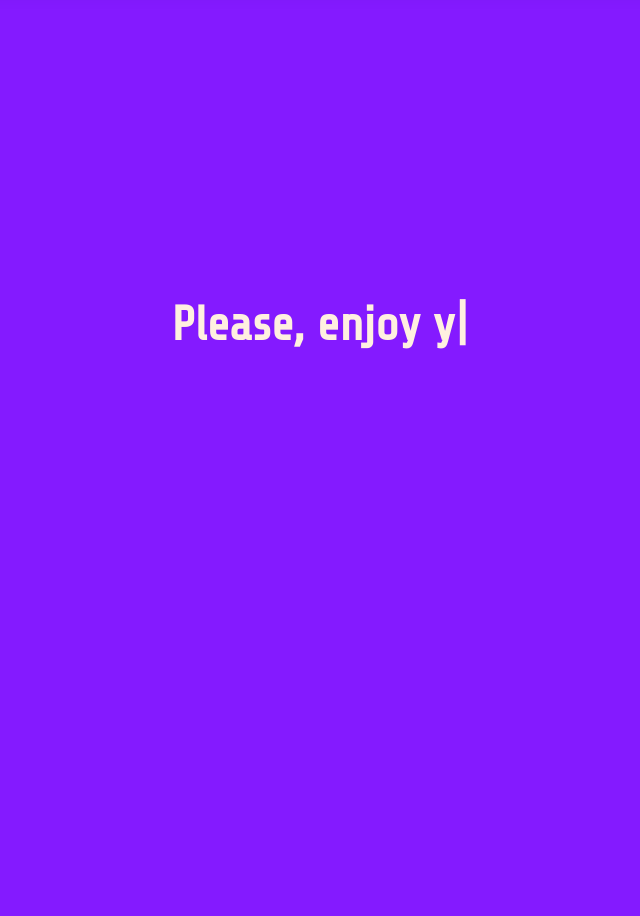
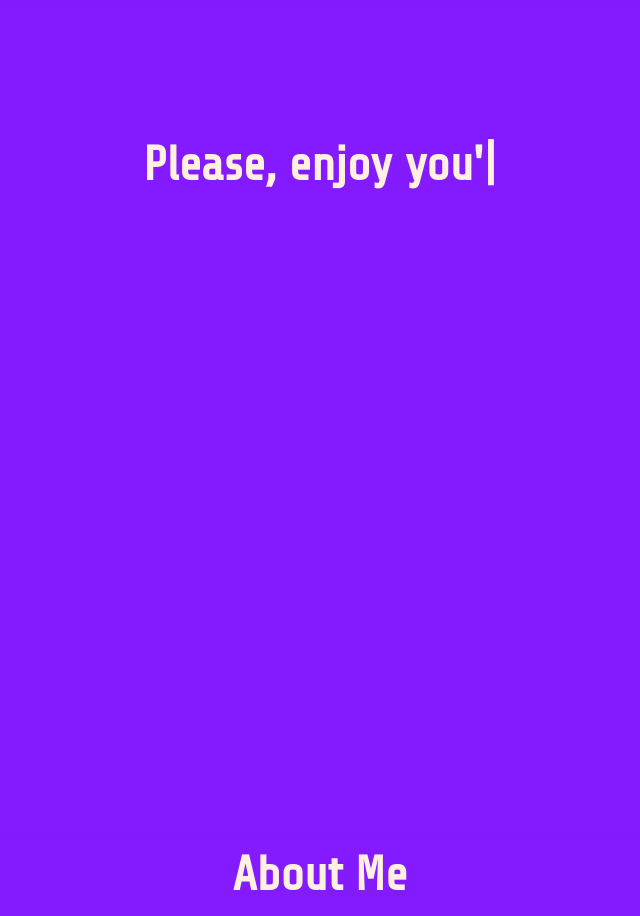
Before and after one commit to 1Clide1/My-react-port, a React (Create React App) app: page / in a window 1280 px wide. Shown: the part 100-1016 px from the top of the page, without its empty margins (320-960 px from the left). Built offline with nearby package versions, Linux system fonts and the light colour scheme.

Commit message:
added content to the app.js and also cleaned up the app.css

```diff
--- a/src/App.css
+++ b/src/App.css
@@ -1,9 +1,9 @@
-.App {
-  text-align: center;
-}
 .auto-typer-container {
   position: relative;
-  top: 20rem;
+  top: 10rem;
+  margin-bottom: 50rem;
+  text-align: center;
+  color: var(--text-color);
   font-size: 3rem;
   z-index: -1;
 }
@@ -13,34 +13,3 @@
   position: sticky;
   top: 0;
 }
-
-/*-----------might use stuff below later--------- */
-/* .App-logo {
-  height: 40vmin;
-  pointer-events: none;
-} */
-/*
-@media (prefers-reduced-motion: no-preference) {
-  .App-logo {
-    animation: App-logo-spin infinite 20s linear;
-  }
-} */
-/* .App-header {
-  background-color: #282c34;
-  min-height: 100vh;
-  display: flex;
-  flex-direction: column;
-  align-items: center;
-  justify-content: center;
-  font-size: calc(10px + 2vmin);
-  color: white;
-} */
-/*
-@keyframes App-logo-spin {
-  from {
-    transform: rotate(0deg);
-  }
-  to {
-    transform: rotate(360deg);
-  }
-} */
--- a/src/App.js
+++ b/src/App.js
@@ -1,17 +1,21 @@
 import "./App.css";
 import Navbar from "./components/navbar/navbar";
 import Typical from "./components/autoTyper/autoTyper";
+import Footer from "./components/footer/footer";
+import AboutMe from "./components/pages/aboutMeSection/aboutMe";
 function App() {
   return (
-    <div className="App">
+    <div className="App" id="Home">
       <header className="nav-header">
         <Navbar />
       </header>
+      <h1 className="auto-typer-container">
+        <Typical />
+      </h1>
       <main>
-        <h1 className="auto-typer-container">
-          <Typical />
-        </h1>
+        <AboutMe />
       </main>
+      <Footer />
     </div>
   );
 }
```
